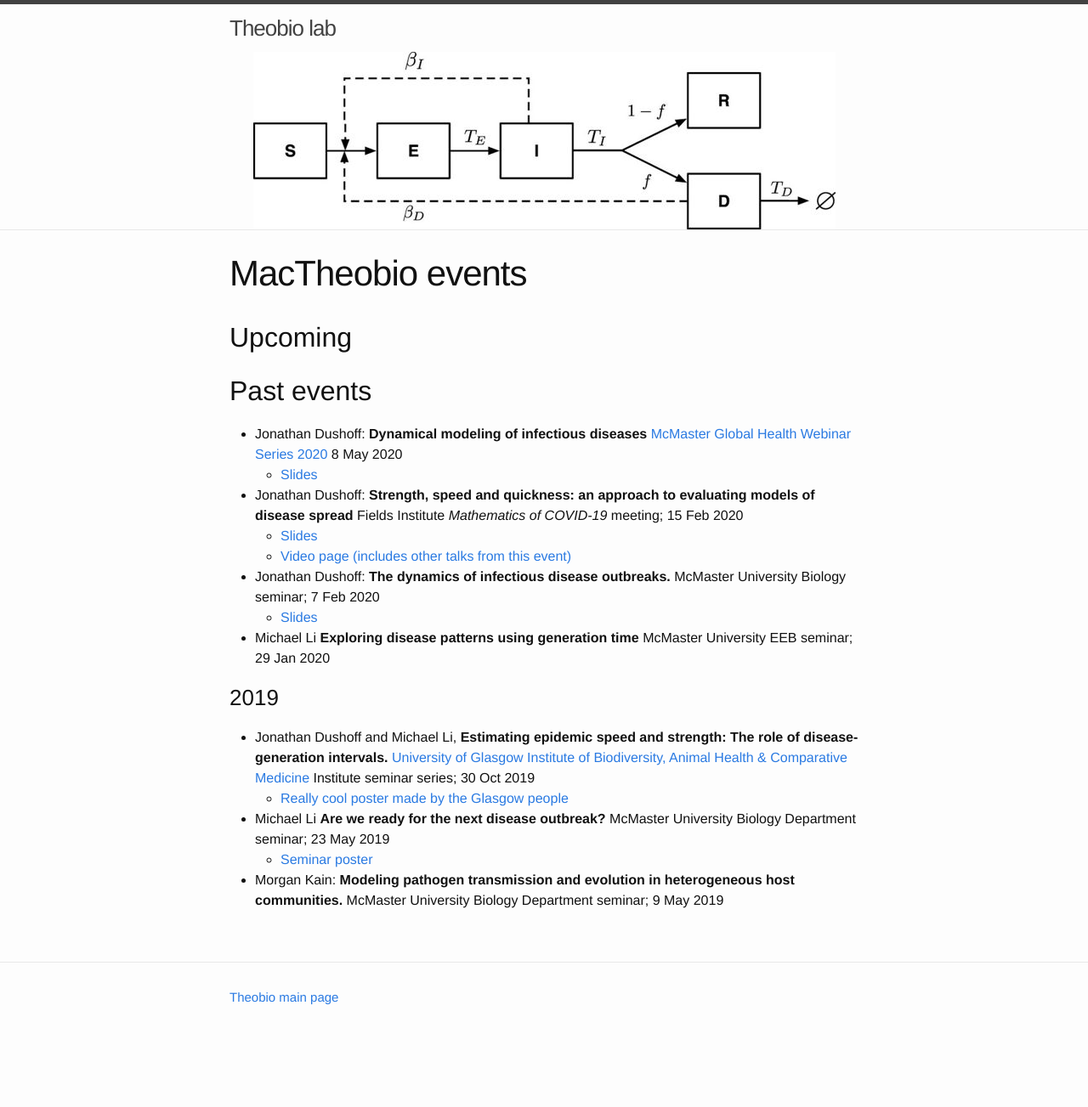
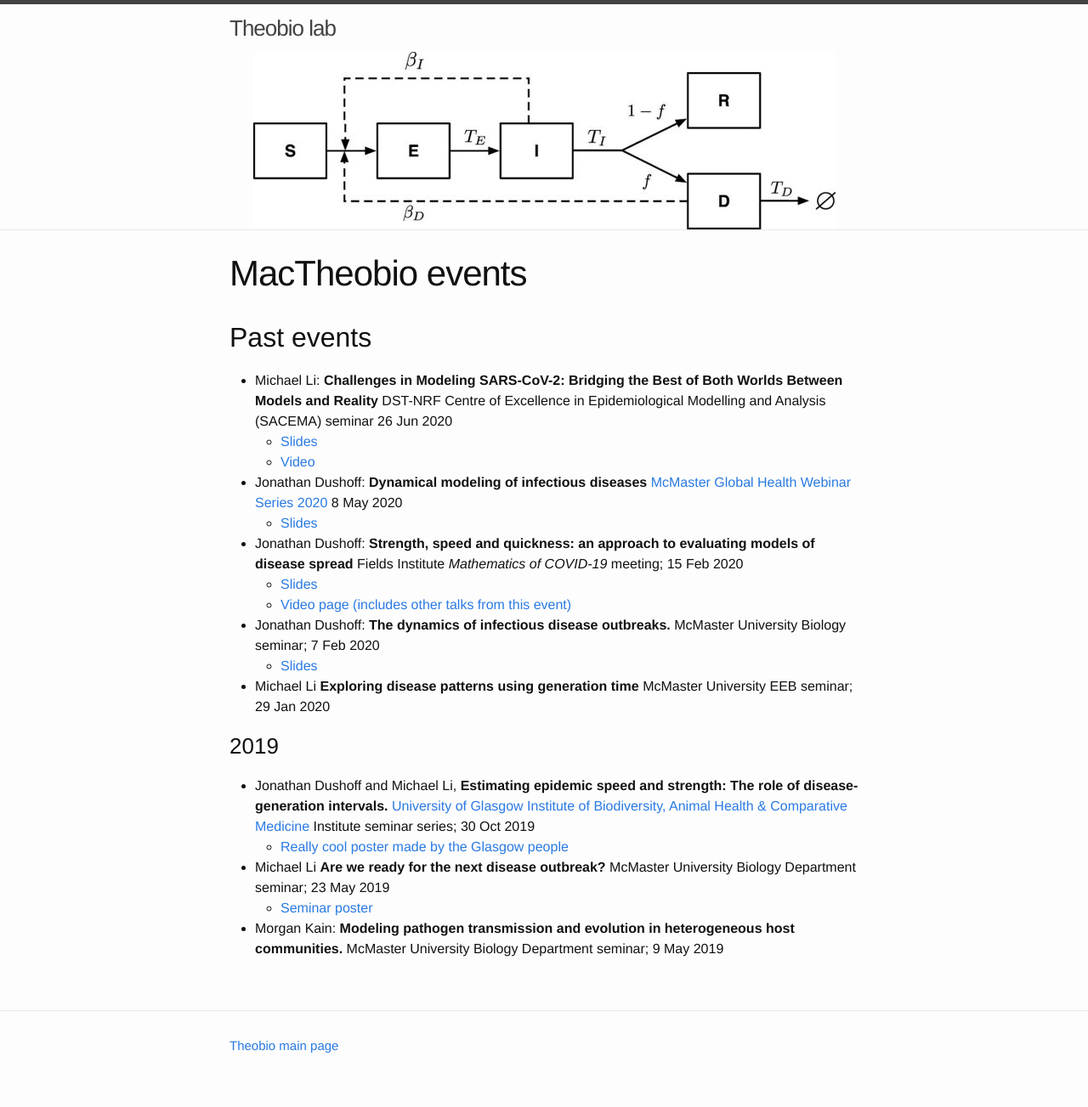
Before and after one commit to mac-theobio/mac-theobio.github.io, a Jekyll site: the page built from events/index.md, in a window 1280 px wide. Shown: the whole page at 85% size. Built offline with Jekyll 4.4.1, drawn with Linux system fonts in a browser that asks for light colours; before the commit the page ends 1246 px from its top, so only the background shows below that.

Commit message:
Li slides and links

```diff
--- a/events/index.md
+++ b/events/index.md
@@ -3,12 +3,18 @@ layout: page
 title: MacTheobio events
 ---
 
+{% comment %}
 ## Upcoming
-{% comment %}
 Comment out header when there is nothing under it.
 {% endcomment %}
 
 ## Past events
+* Michael Li: __Challenges in Modeling SARS-CoV-2: Bridging the Best of Both Worlds Between Models and Reality__
+DST-NRF Centre of Excellence in Epidemiological Modelling and Analysis (SACEMA) seminar
+26 Jun 2020
+	* [Slides](slides/Li_SACEMA.pdf)
+	* [Video](https://www.dropbox.com/s/2zhwr90763m47ik/2020-6-26.mp4?dl=0)
+
 * Jonathan Dushoff:
 __Dynamical modeling of infectious diseases__
 [McMaster Global Health Webinar Series 2020](https://globalhealth.mcmaster.ca/2020-webinar-series)
```
Also changed, not shown: 1 other file.
